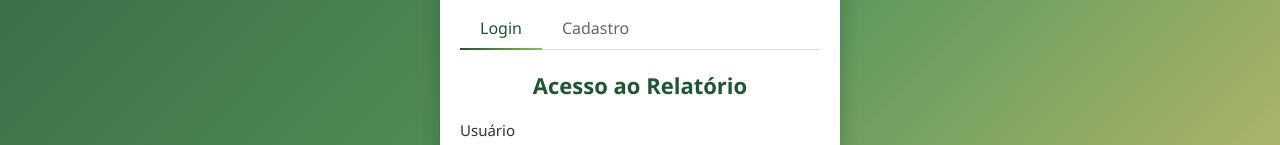
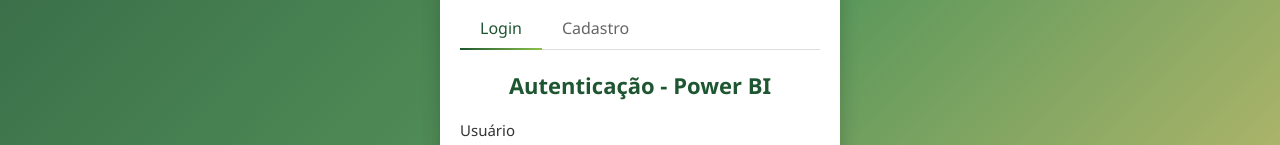
Before and after one commit to benditotransportes/benditotransportes.github.io, a plain HTML site: page index.html in a window 1280 px wide. Shown: the part 256-401 px from the top of the page. Drawn offline with Linux system fonts and the light colour scheme.

Commit message:
atualizei o site

```diff
--- a/index.html
+++ b/index.html
@@ -452,7 +452,7 @@
                     </div>
 
                     <div class="tab-content active" id="loginContent">
-                        <h2 class="login-title">Acesso ao Relatório</h2>
+                        <h2 class="login-title">Autenticação - Power BI</h2>
 
                         <div class="form-group">
                             <label for="username">Usuário</label>
```
